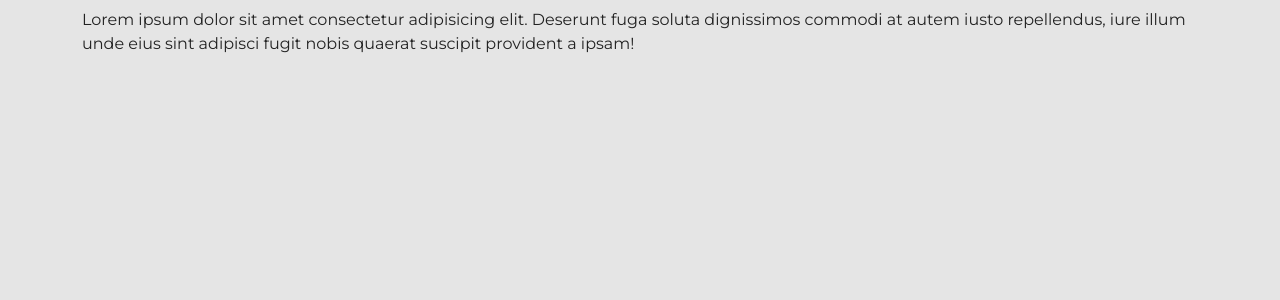
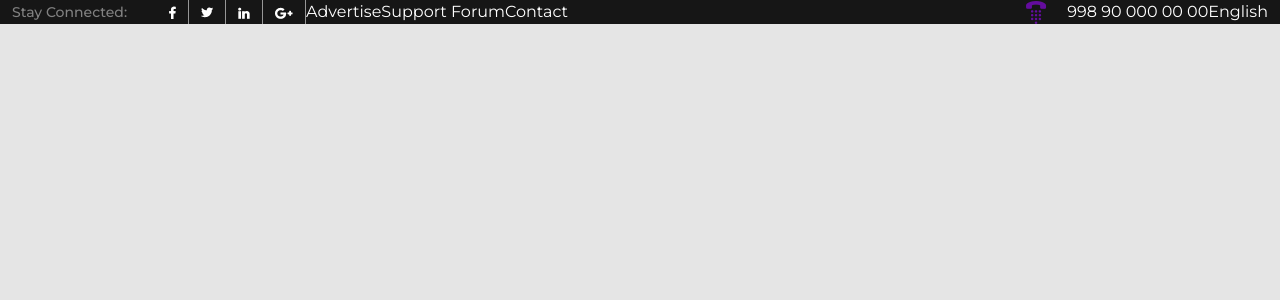
Before and after one commit to 7Davronbek/app-nextlevel-client, a React (Create React App) app: page / in a window 1280 px wide. Shown: the top 300 px of the page. Built offline with nearby package versions, Linux system fonts and the light colour scheme; a web font is replaced by a local one.

Commit message:
nextlevel-app

```diff
--- a/src/components/Navbar.jsx
+++ b/src/components/Navbar.jsx
@@ -3,11 +3,29 @@ import React from 'react'
 const Navbar = () => {
     return (
         <>
-        <div className="navbar">
+            <div className="navBar">
                 <div className="container">
                     <div className="row">
-                    <div className="col-12">
-                        Lorem ipsum dolor sit amet consectetur adipisicing elit. Deserunt fuga soluta dignissimos commodi at autem iusto repellendus, iure illum unde eius sint adipisci fugit nobis quaerat suscipit provident a ipsam!
+                        <div className="col-12 d-flex aling-items-center">
+
+                            <h6>Stay Connected:</h6>
+
+                            <div className="socials">
+                                <span><img src="/assets/image/f.png" alt="" /></span>
+                                <span><img src="/assets/image/twit.png" alt="" /></span>
+                                <span><img src="/assets/image/ln.png" alt="" /></span>
+                                <span><img src="/assets/image/g.png" alt="" /></span>
+                            </div>
+
+                            <a href="!#">Advertise</a>
+                            <a href="!#">Support Forum </a>
+                            <a href="!#">Contact </a>
+
+                            <div className="ms-auto">
+                                <a href="!#"><span className="me-3"><img src="/assets/image/phone.png" alt="" /></span> 998 90 000 00 00</a>
+                                <a href="!#">English</a>
+                            </div>
+
                         </div>
                     </div>
                 </div>
--- a/src/styles/main.scss
+++ b/src/styles/main.scss
@@ -80,9 +80,31 @@ html {
             }
         }
 
+        .container {
+            max-width: 1440px;
+        }
+
         .navBar {
-            padding: 20px 0;
+            // padding: 20px 0;
             background-color: #161616;
+
+            h6 {
+                color: #818181;
+                font-size: 14px;
+                display: flex;
+                align-items: center;
+                margin-right: 30px;
+            }
+
+            .socials {
+                display: flex;
+                align-items: center;
+
+                span {
+                    padding: 0 12px;
+                    border-right: 1px solid #979797;
+                }
+            }
         }
     }
 }
```
Lines whose indentation alone changed are shown as unchanged.
